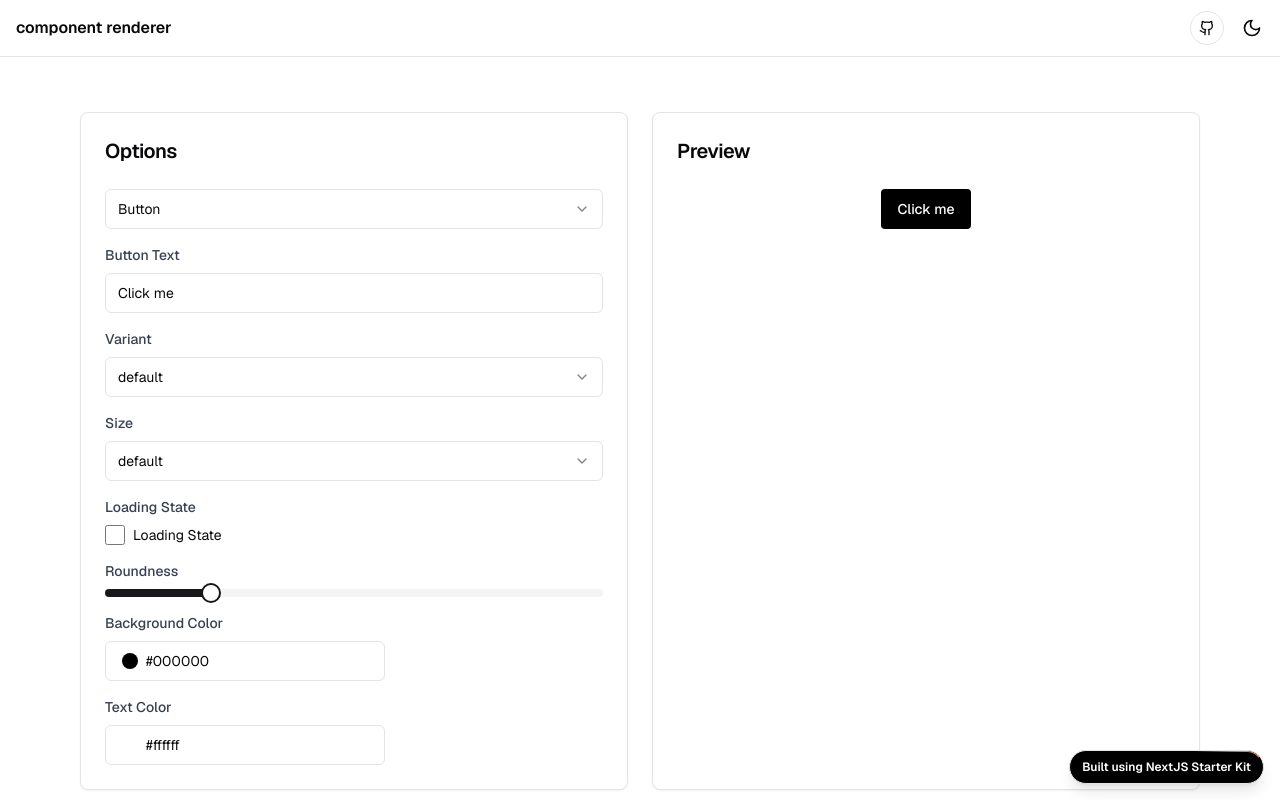
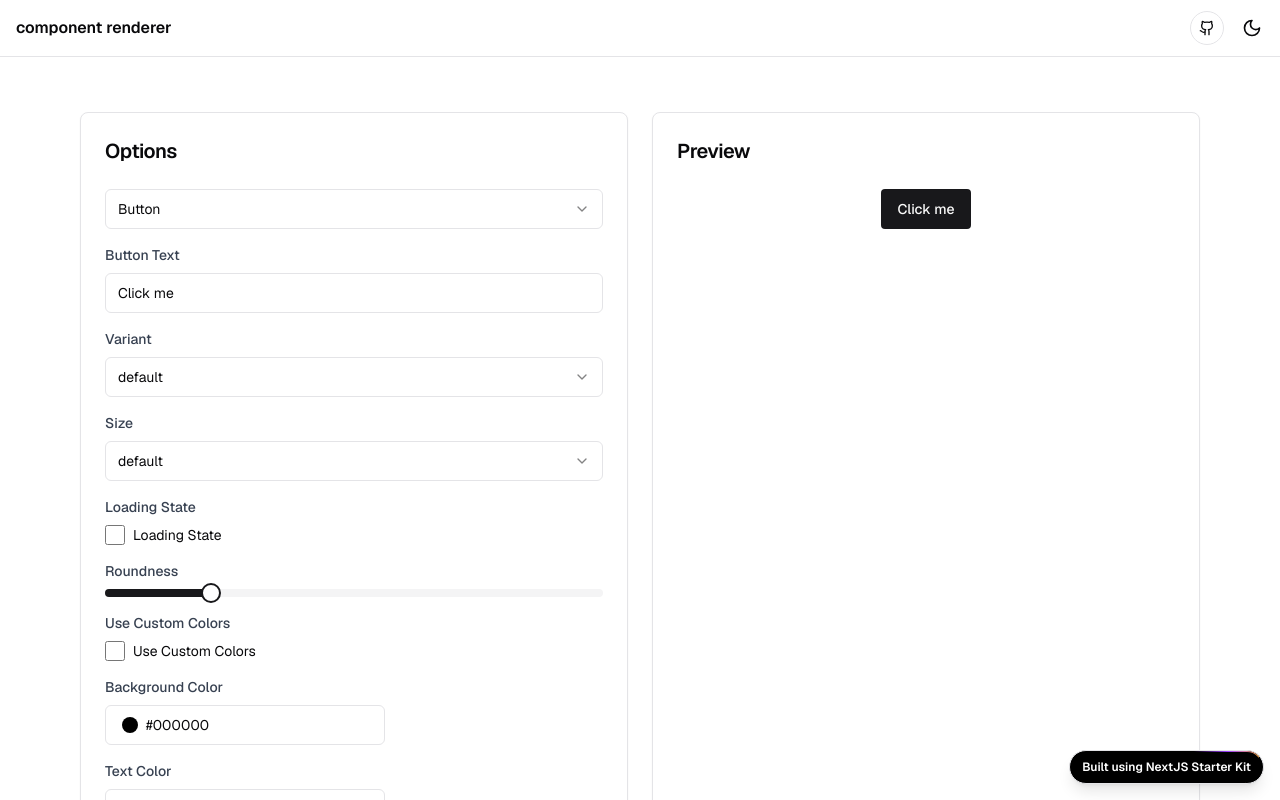
Before and after one commit to michaelshimeles/component-renderer, a Next.js app: page / in a window 1280 px wide. Shown: the top 800 px of the page. Built offline with nearby package versions, Linux system fonts and the light colour scheme.

Commit message:
Button custom colors shouldn't override variants

```diff
--- a/app/page.tsx
+++ b/app/page.tsx
@@ -77,14 +77,16 @@
     name: 'Button',
     import: 'import { Button } from "@/components/ui/button"',
     component: Button,
-    render: (props: ButtonProps & { roundness: number; backgroundColor: string; textColor: string }) => (
+    render: (props: ButtonProps & { roundness: number; backgroundColor: string; textColor: string; useCustomColors: boolean }) => (
       <Button
         {...props}
         className={`${props.className || ''}`}
         style={{
           borderRadius: `${props.roundness}px`,
-          backgroundColor: props.backgroundColor,
-          color: props.textColor,
+          ...(props.useCustomColors && {
+            backgroundColor: props.backgroundColor,
+            color: props.textColor,
+          }),
         }}
       >
         {props.children}
@@ -135,6 +137,12 @@
         max: 20
       },
       {
+        name: 'useCustomColors',
+        type: 'boolean',
+        label: 'Use Custom Colors',
+        default: false
+      },
+      {
         name: 'backgroundColor',
         type: 'color',
         label: 'Background Color',
@@ -148,6 +156,7 @@
       }
     ]
   },
+
   dialog: {
     name: 'Dialog',
     import: `import {
--- /dev/null
+++ b/components/ui/checkbox.tsx
@@ -0,0 +1,30 @@
+"use client"
+
+import * as React from "react"
+import * as CheckboxPrimitive from "@radix-ui/react-checkbox"
+import { Check } from "lucide-react"
+
+import { cn } from "@/lib/utils"
+
+const Checkbox = React.forwardRef<
+  React.ElementRef<typeof CheckboxPrimitive.Root>,
+  React.ComponentPropsWithoutRef<typeof CheckboxPrimitive.Root>
+>(({ className, ...props }, ref) => (
+  <CheckboxPrimitive.Root
+    ref={ref}
+    className={cn(
+      "peer h-4 w-4 shrink-0 rounded-sm border border-primary ring-offset-background focus-visible:outline-none focus-visible:ring-2 focus-visible:ring-ring focus-visible:ring-offset-2 disabled:cursor-not-allowed disabled:opacity-50 data-[state=checked]:bg-primary data-[state=checked]:text-primary-foreground",
+      className
+    )}
+    {...props}
+  >
+    <CheckboxPrimitive.Indicator
+      className={cn("flex items-center justify-center text-current")}
+    >
+      <Check className="h-4 w-4" />
+    </CheckboxPrimitive.Indicator>
+  </CheckboxPrimitive.Root>
+))
+Checkbox.displayName = CheckboxPrimitive.Root.displayName
+
+export { Checkbox }
--- a/package.json
+++ b/package.json
@@ -15,6 +15,7 @@
     "@prisma/client": "^5.9.1",
     "@radix-ui/react-accordion": "^1.1.2",
     "@radix-ui/react-avatar": "^1.0.4",
+    "@radix-ui/react-checkbox": "^1.1.1",
     "@radix-ui/react-dialog": "^1.0.5",
     "@radix-ui/react-dropdown-menu": "^2.0.6",
     "@radix-ui/react-icons": "^1.3.0",
```
Also changed, not shown: 1 other file (tests, documents, lock files or other folders).
